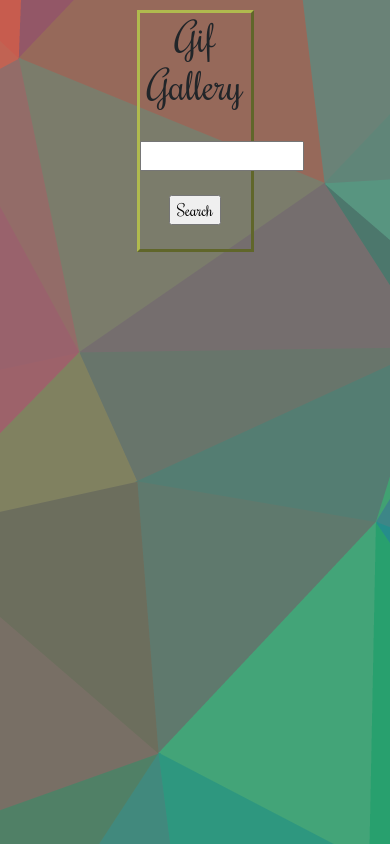
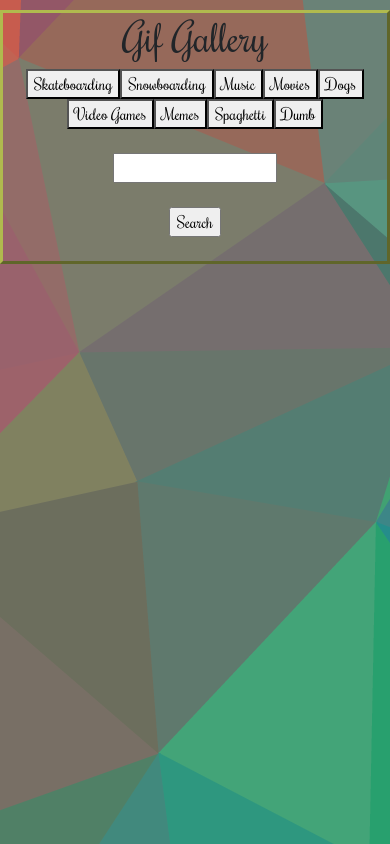
Before and after one commit to connorbreault/GifTastic, a plain HTML site: page index.html in a window 390 px wide. Drawn offline with nearby package versions, Linux system fonts and the light colour scheme.

Commit message:
topics added, media query added

```diff
--- a/assets/css/styles.css
+++ b/assets/css/styles.css
@@ -28,3 +28,8 @@ body{
     width: 300px;
     padding: 0px 10px 0px 10px;
 }
+@media only screen and (max-width: 1000px) {
+    #top {
+        width: auto;
+    }
+  }
--- a/assets/javascript/logic.js
+++ b/assets/javascript/logic.js
@@ -1,4 +1,9 @@
 $( document ).ready(function() {
+
+var topics = ["Skateboarding", "Snowboarding", "Music", "Movies", "Dogs", "Video Games", "Memes", "Spaghetti", "Dumb"]
+    for(var j=0; j < topics.length; j++){
+    $("#buttons").append("<button id='butts'>" + topics[j] + '</button>')
+}
 
 //--  MAIN SEARCH FUNCTION  --//
     $("#gifButt").on("click", function(event) {
@@ -29,7 +34,7 @@ $( document ).ready(function() {
 
 
         //--  CREATE BUTTON FROM SEARCH  --//
-            $("#buttons").prepend("<button id='butts'>" + userSearch + "</button>")
+            $("#buttons").append("<button id='butts'>" + userSearch + "</button>")
             $("#butts").attr("data", userSearch) //<-<-<- TARGET THE TEXT INSIDE THE BUTTON RATHER THAN USERSEARCH
         })})
 
--- a/index.html
+++ b/index.html
@@ -31,7 +31,6 @@
         <br>
         <div id="gifContainer"></div>
     </div>
-    <script type="text/javascript" src="./assets/javascript/logic.js"></script>
     <script src="https://cdnjs.cloudflare.com/ajax/libs/jquery/3.2.1/jquery.min.js"></script>
     <script src="https://code.jquery.com/jquery-3.4.1.js"
         integrity="sha256-WpOohJOqMqqyKL9FccASB9O0KwACQJpFTUBLTYOVvVU=" crossorigin="anonymous"></script>
@@ -41,6 +40,7 @@
     <script src="https://stackpath.bootstrapcdn.com/bootstrap/4.3.1/js/bootstrap.min.js"
         integrity="sha384-JjSmVgyd0p3pXB1rRibZUAYoIIy6OrQ6VrjIEaFf/nJGzIxFDsf4x0xIM+B07jRM"
         crossorigin="anonymous"></script>
+    <script type="text/javascript" src="./assets/javascript/logic.js"></script>
 </body>
 
 </html>
```
